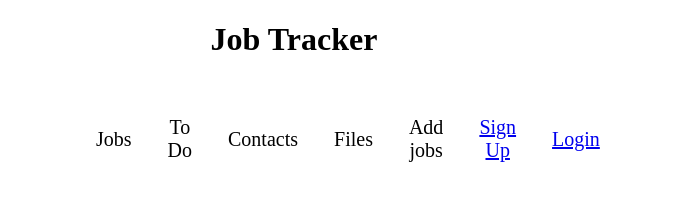
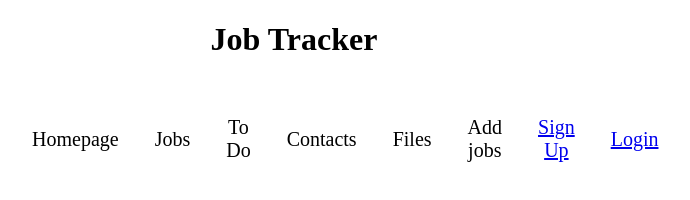
Before and after one commit to Yukixx0729/Job-Tracker-App, a website: page client/index.html in a window 1280 px wide. Shown: the whole page, without its empty margins (346-1036 px from the left). Drawn offline with nearby package versions, Linux system fonts and the light colour scheme; no server answers.

Commit message:
adding homepageBtn

```diff
--- a/client/css/styles.css
+++ b/client/css/styles.css
@@ -13,7 +13,7 @@ nav {
 }
 
 nav ul {
-  width: 40%;
+  width: 50%;
   margin: auto;
   display: flex;
   justify-content: space-around;
--- a/client/js/components/header.js
+++ b/client/js/components/header.js
@@ -4,6 +4,7 @@ const renderHeader = () => {
     <h1> Job Tracker </h1>
     <nav class="nav-bar">
     <ul>
+      <li class="nav-item" id="homepage"> Homepage </li>
       <li class="nav-item" id="jobs"> Jobs </li>
       <li class="nav-item" id="todo"> To Do </li>
       <li class="nav-item" id="contacts"> Contacts </li>
@@ -14,6 +15,9 @@ const renderHeader = () => {
       </ul>
     </nav>
   `;
+  document.getElementById("homepage").addEventListener("click", (event) => {
+    renderQuote();
+  });
 };
 
 const renderQuote = () => {
```
